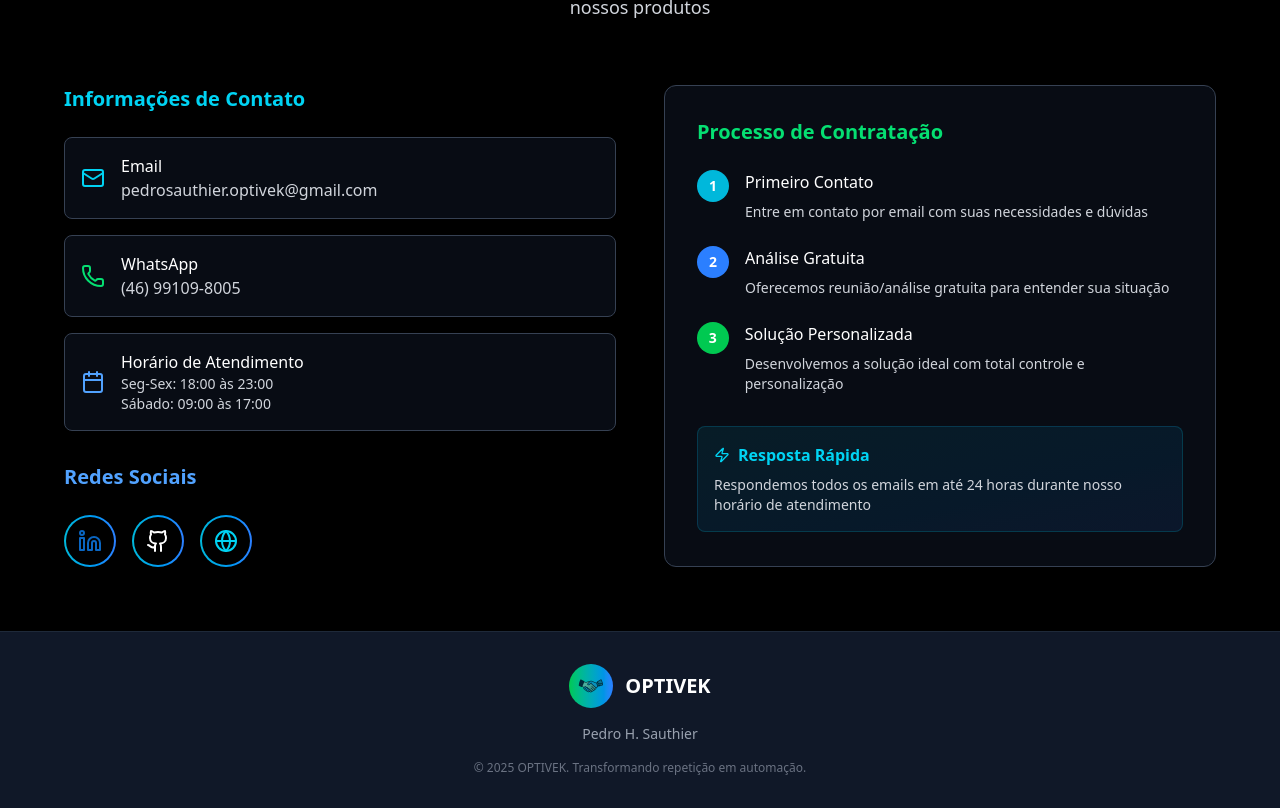
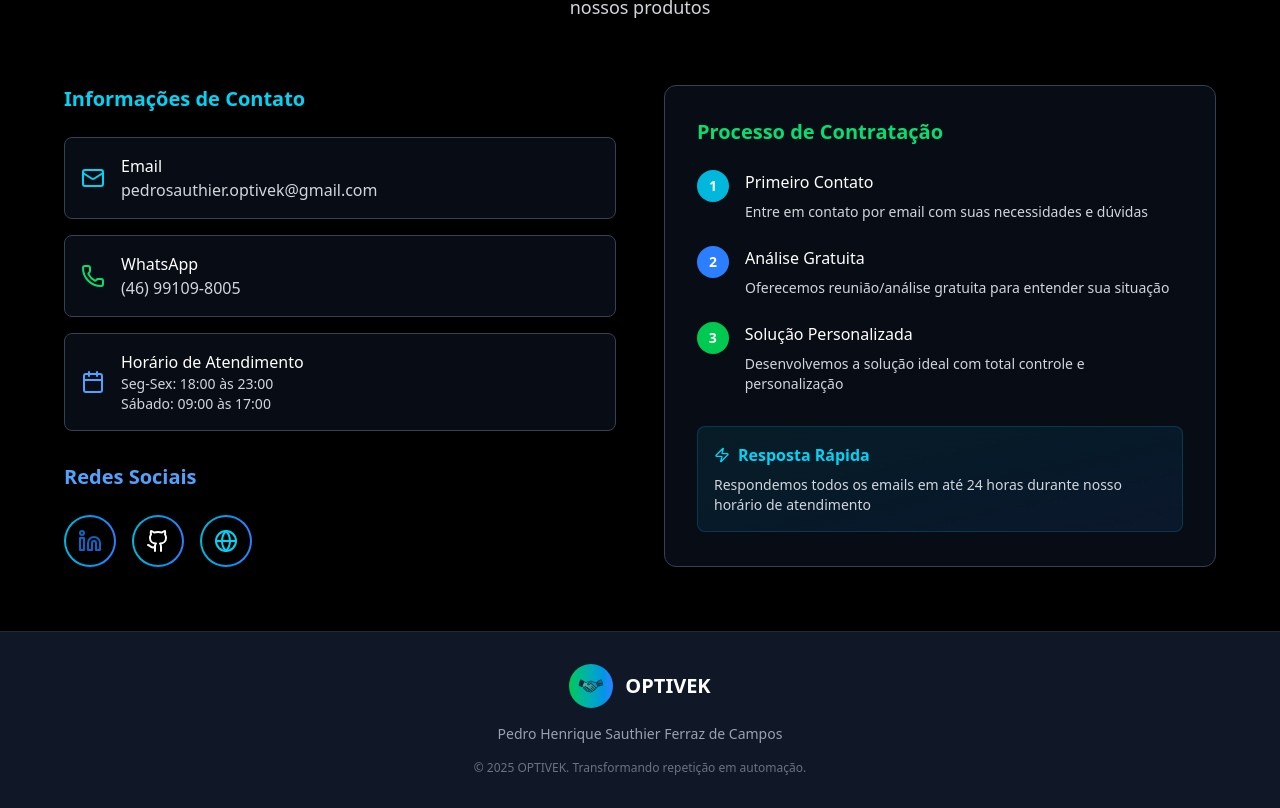
Before and after one commit to PedroHSauthier/LandingOptivek, a React (Vite) app: page / in a window 1280 px wide. Shown: the part 4874-5682 px from the top of the page. Built offline with nearby package versions, Linux system fonts and the light colour scheme.

Commit message:
nome completo

```diff
--- a/src/pages/LandingPage.jsx
+++ b/src/pages/LandingPage.jsx
@@ -1280,7 +1280,7 @@
             <span className="font-bold text-xl">OPTIVEK</span>
           </div>
           <p className={`text-sm mb-4 ${darkMode ? 'text-gray-400' : 'text-gray-600'}`}>
-            Pedro H. Sauthier
+            Pedro Henrique Sauthier Ferraz de Campos
           </p>
           <p className={`text-xs ${darkMode ? 'text-gray-500' : 'text-gray-500'}`}>
             © 2025 OPTIVEK. Transformando repetição em automação.
```
